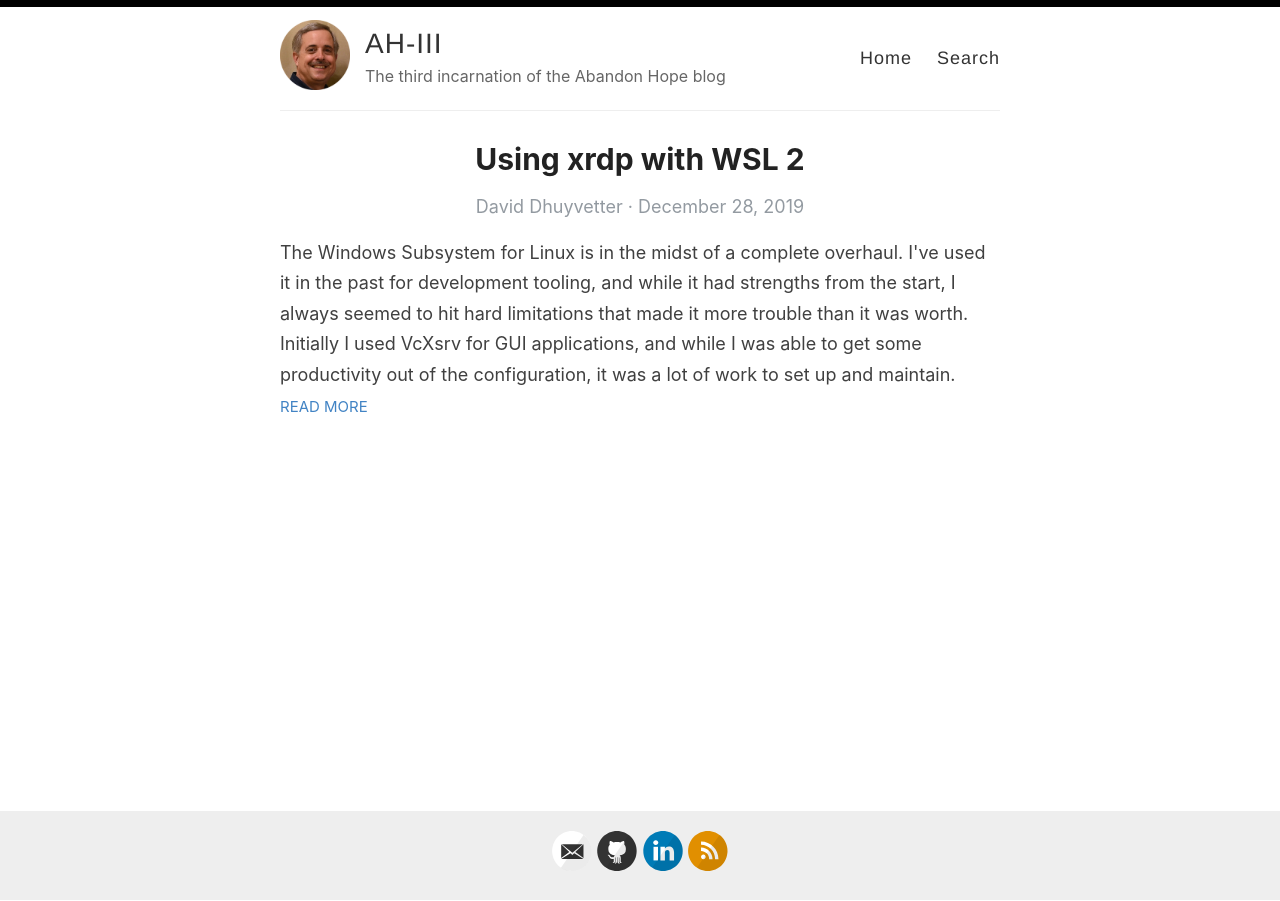
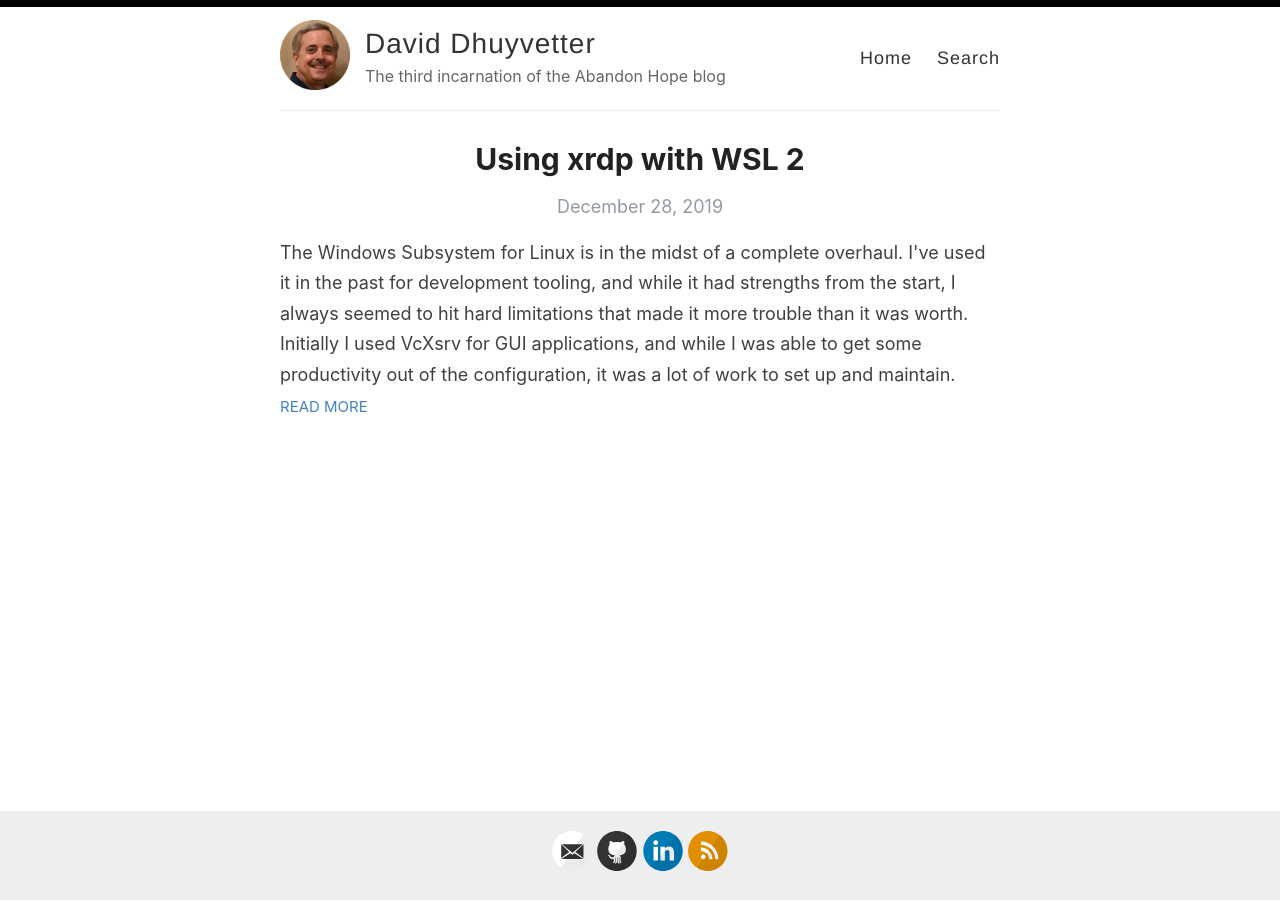
Before and after one commit to dhuyvett/dhuyvett.github.io, a Jekyll site: the page built from index.html, in a window 1280 px wide. Built offline with Jekyll 4.4.1, drawn with Linux system fonts in a browser that asks for light colours; the list of posts is cut into pages by our own code.

Commit message:
use name for name

```diff
--- a/_config.yml
+++ b/_config.yml
@@ -3,7 +3,7 @@
 #
 
 # Name of your site (displayed in the header)
-name: AH-III
+name: David Dhuyvetter
 
 # Name of the author
 author: David Dhuyvetter
--- a/index.html
+++ b/index.html
@@ -9,7 +9,7 @@ layout: default
         <h1>{{ post.title }}</h1>
 
         <div>
-          <p class="post_date">{{site.author}}  ·  {{ post.date | date: "%B %e, %Y" }}</p>
+          <p class="post_date">{{ post.date | date: "%B %e, %Y" }}</p>
         </div>
       </a>
       <div class="entry">
```
